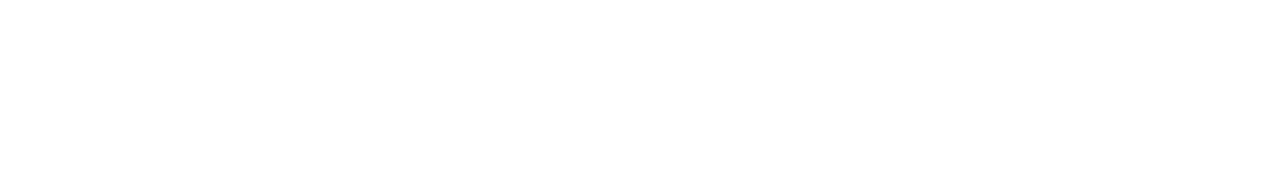
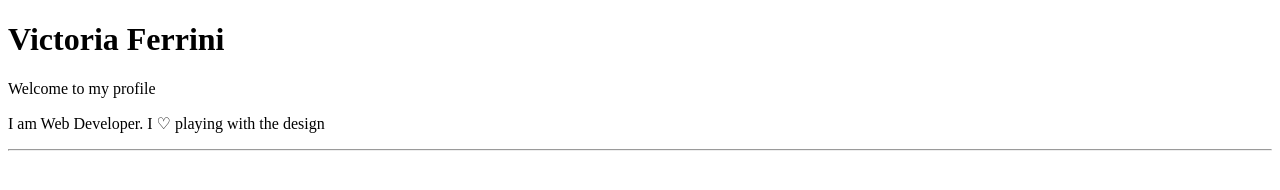
Before and after one commit to vickyferrini/UDEMY, a plain HTML site: page HTML - Personal Site/index.html in a window 1280 px wide. Drawn offline with Linux system fonts and the light colour scheme.

Commit message:
cree parrafos

```diff
--- a/HTML - Personal Site/index.html
+++ b/HTML - Personal Site/index.html
@@ -1,13 +1,20 @@
 <!DOCTYPE html>
 <html lang="en">
+
 <head>
     <meta charset="UTF-8">
     <meta http-equiv="X-UA-Compatible" content="IE=edge">
     <meta name="viewport" content="width=device-width, initial-scale=1.0">
     <title>♡ VF's Personal Site</title>
 
- </head>
+</head>
+
 <body>
+    <h1>Victoria Ferrini</h1>
+<p>Welcome to my profile</p>
+<p>I am Web Developer. I ♡ playing with the design </p>
+<hr>
+<h3></h3>
+</body>
 
-</body>
 </html>
```
